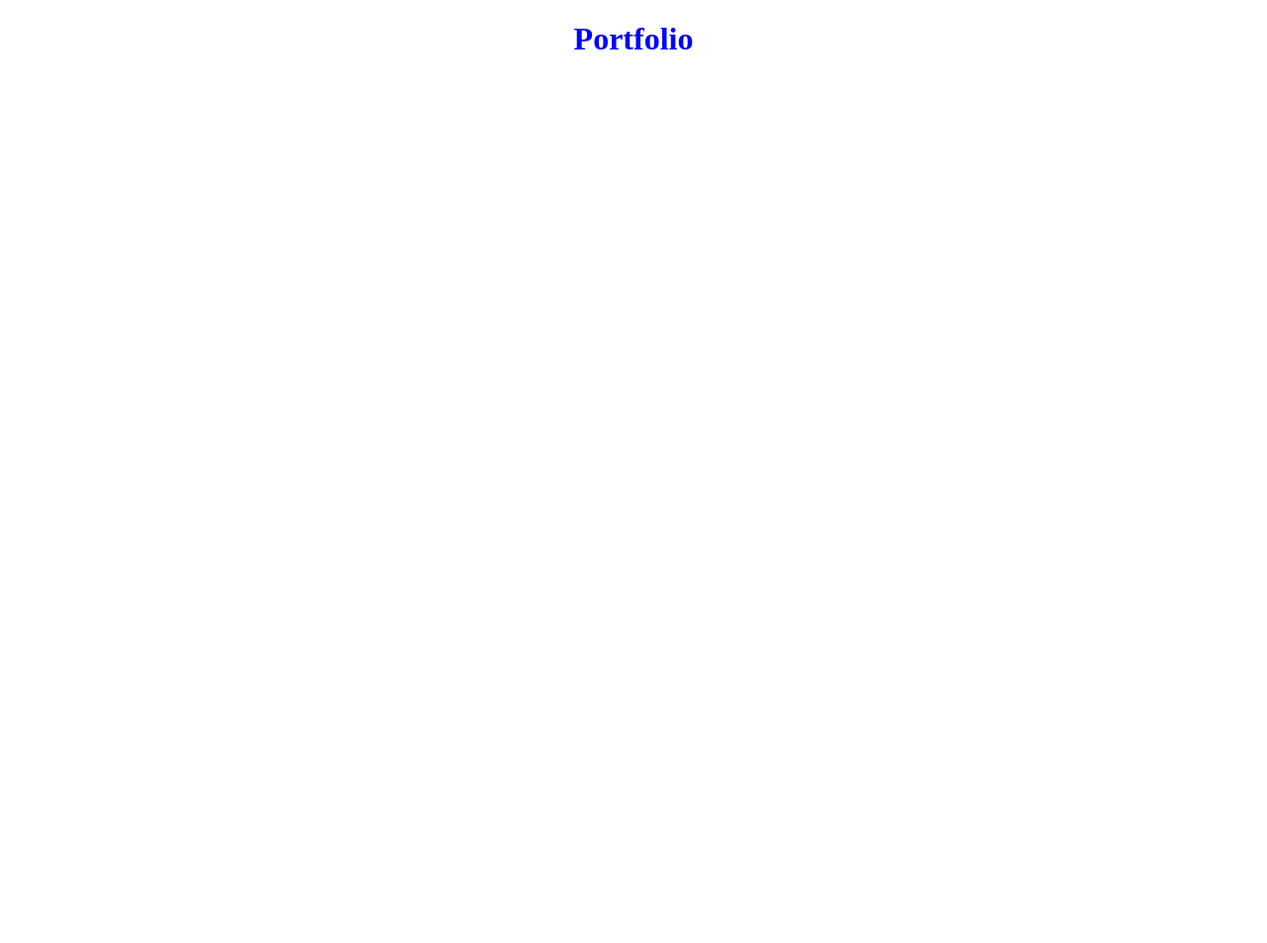
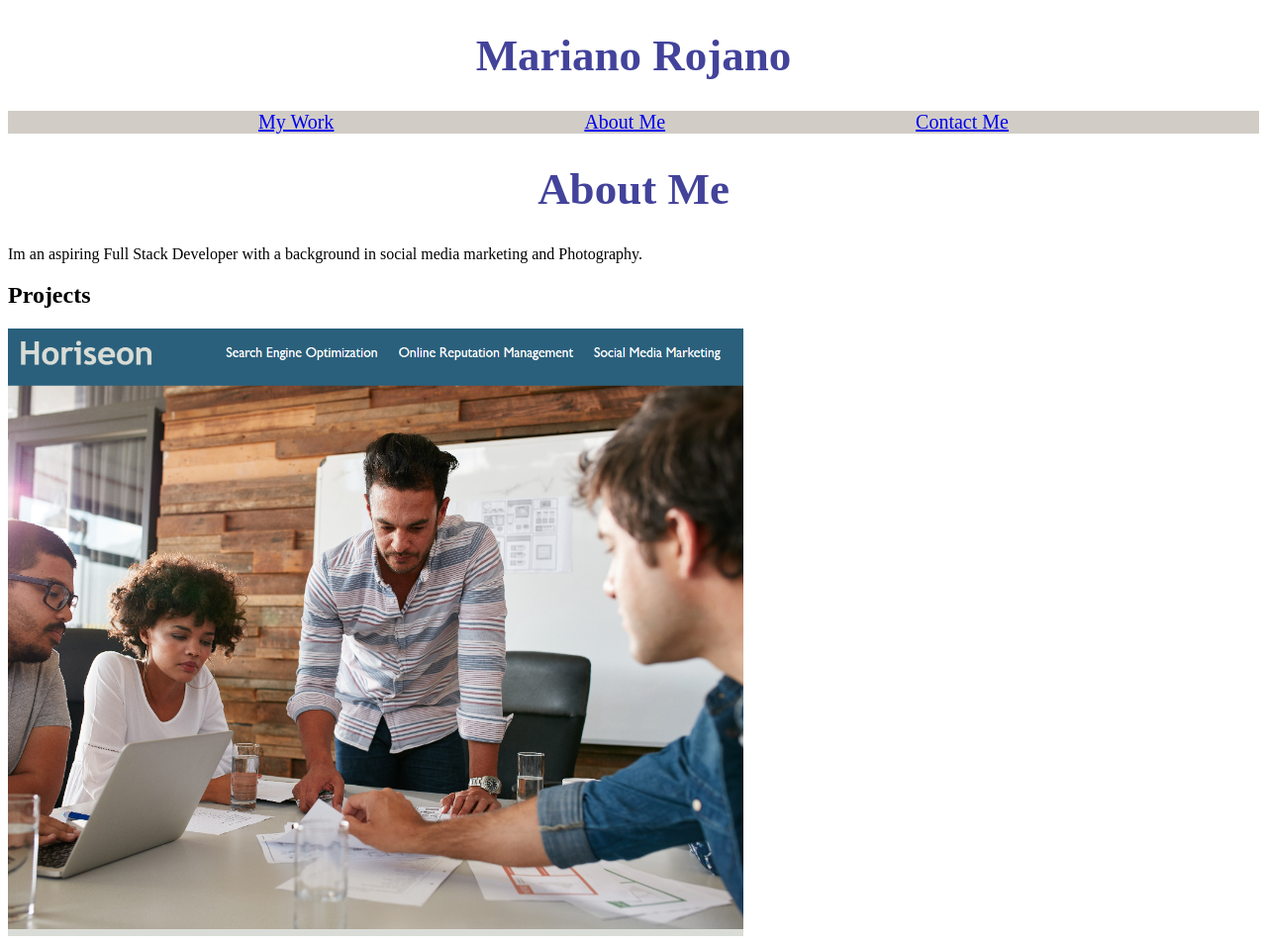
Before and after one commit to mawiano/MR-Portfolio, a plain HTML site: page index.html in a window 1280 px wide. Shown: the whole page at 99% size. Before the commit the page ends 800 px from the top, so only its background shows below. Drawn offline with Linux system fonts and the light colour scheme.

Commit message:
Added about me section

```diff
--- a/assets/css/style.css
+++ b/assets/css/style.css
@@ -1,4 +1,11 @@
 h1{
-    color: blue;
+    color: rgb(67, 67, 155);
     text-align: center;
+    font-size: 45px;
 }
+nav{
+    background-color: rgb(209, 205, 198);
+    display: flex;
+    justify-content: space-evenly;
+    font-size: 20px;
+}
--- a/index.html
+++ b/index.html
@@ -1,15 +1,49 @@
 <!DOCTYPE html>
 <html lang="en">
-<head>
-    <meta charset="UTF-8">
-    <meta http-equiv="X-UA-Compatible" content="IE=edge">
-    <meta name="viewport" content="width=device-width, initial-scale=1.0">
+  <head>
+    <meta charset="UTF-8" />
+    <meta http-equiv="X-UA-Compatible" content="IE=edge" />
+    <meta name="viewport" content="width=device-width, initial-scale=1.0" />
     <title>MR Portfolio</title>
-    <link rel="stylesheet" href="assets/css/style.css">
-</head>
-<body>
-    <header>
-        <h1>Portfolio</h1>
-    </header>
-</body>
+    <link rel="stylesheet" href="assets/css/style.css" />
+  </head>
+  <body>
+    <header class="header">
+        <h1>Mariano Rojano</h1>
+        <nav>
+            <a href="#My-Work">My Work</a>
+            <a href="#About-Me">About Me</a>
+            <a href="#Contact-Me">Contact Me</a>
+        </nav>
+ </header>
+ <main class="about">
+  <h1 id="me">About Me</h1>
+  <p>Im an aspiring Full Stack Developer with a background in social media marketing and Photography.</p>
+ </main>
+ <section class="my-work">
+<h2>Projects</h2>
+
+
+
+
+
+
+
+    <a href="https://github.com/mawiano/Horiseon-Refactor">
+      <img src="images/image1.PNG" alt="Horiseon Refactor">
+    </a>
+
+
+ </section>
+
+
+
+
+
+
+
+
+
+
+  </body>
 </html>
```
Also changed, not shown: images/image1.PNG (added).
